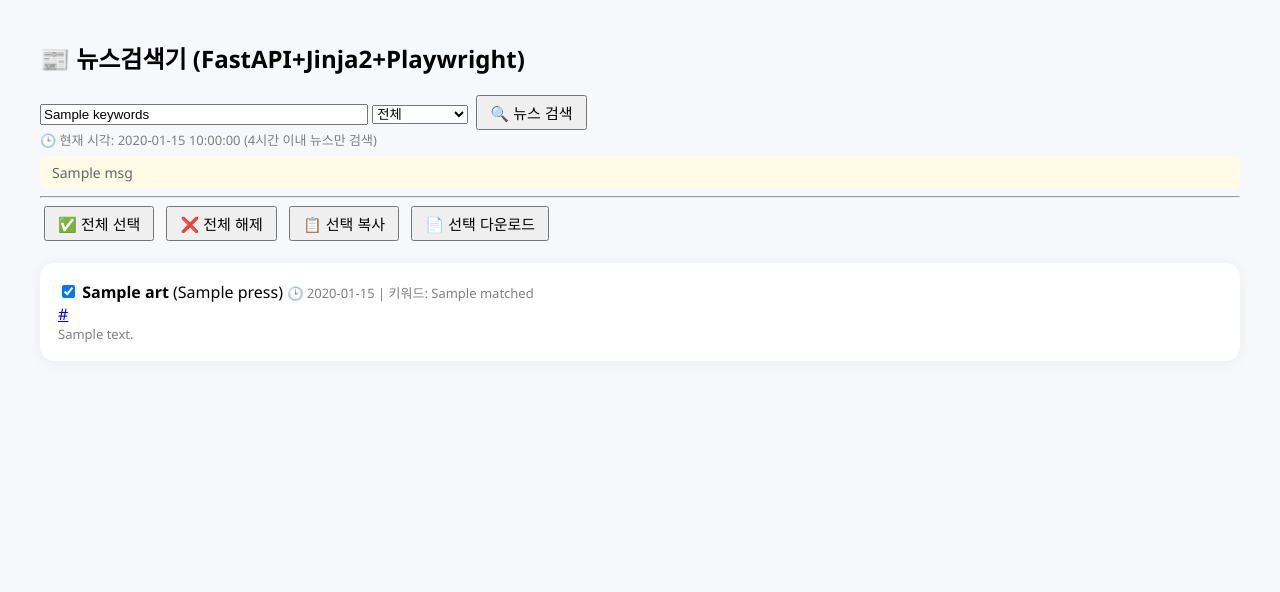
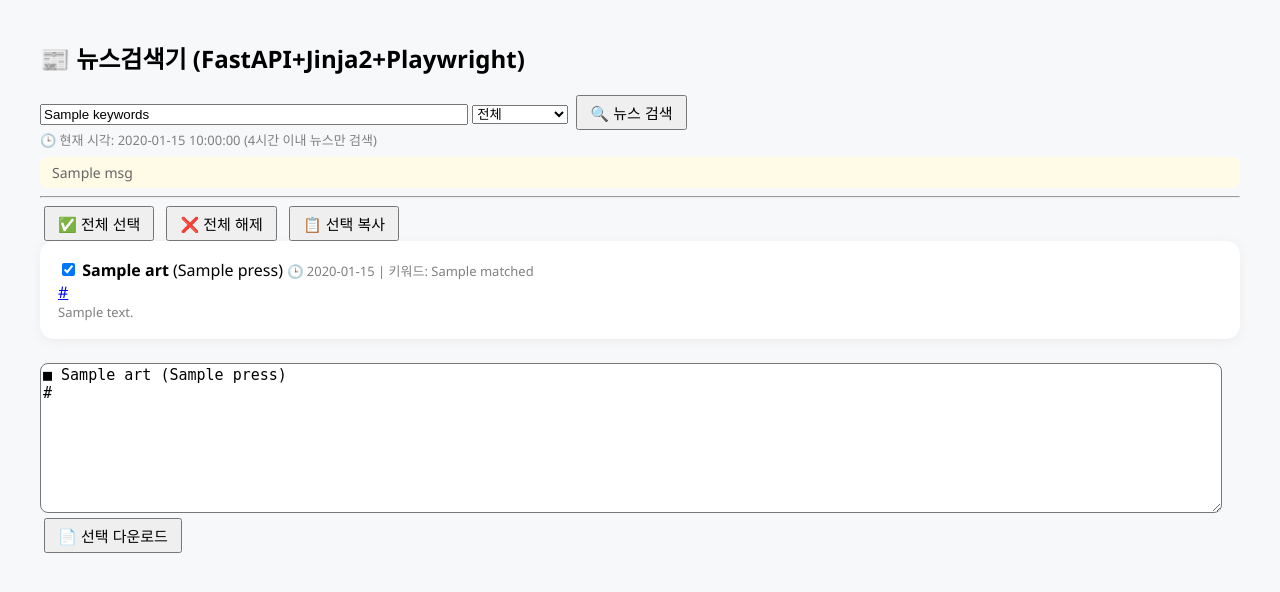
Before and after one commit to jecktya/naver-news-shortener, a FastAPI app: template templates/news_search.html in a window 1280 px wide. Shown: the top 592 px of the page. Run offline with FastAPI, Linux system fonts and the light colour scheme; the template is opened without the code that fills it: most values are stand-ins (such as "Sample title", 1, 10 or a date in 2020).

Commit message:
Update news_search.html

```diff
--- a/templates/news_search.html
+++ b/templates/news_search.html
@@ -9,11 +9,13 @@
         .card { background: #fff; padding: 18px; margin-bottom: 14px; border-radius: 14px; box-shadow: 0 2px 12px #ececec;}
         .btn { padding:5px 12px; font-size:15px; margin: 0 4px;}
         .small {font-size:13px;color:gray;}
+        textarea { width:98%; font-size:15px; margin-top:10px; border-radius:8px; }
     </style>
     <script>
         // 전체 선택/해제
         function selectAll(val) {
             document.querySelectorAll("input[name='selected']").forEach(chk=>{chk.checked=val;});
+            updateFinalText();
         }
         // 복사 기능
         function copySelected() {
@@ -26,12 +28,20 @@
             navigator.clipboard.writeText(txt);
             alert("복사되었습니다!");
         }
+        function updateFinalText() {
+            let arr = [];
+            document.querySelectorAll("input[name='selected']:checked").forEach(chk=>{
+                let t = chk.dataset.title, p = chk.dataset.press, u = chk.dataset.short;
+                arr.push(`■ ${t} (${p})\n${u}`);
+            });
+            document.getElementById('final_txt').value = arr.join('\n\n');
+        }
     </script>
 </head>
 <body>
     <h2>📰 뉴스검색기 (FastAPI+Jinja2+Playwright)</h2>
     <form method="post">
-        <input name="keywords" value="{{keywords}}" style="width:320px;" placeholder="키워드(쉼표로 구분)">
+        <input name="keywords" value="{{keywords}}" style="width:420px;" placeholder="키워드(쉼표로 구분)">
         <select name="search_mode">
             <option value="전체" {% if search_mode=='전체' %}selected{% endif %}>전체</option>
             <option value="동영상만" {% if search_mode=='동영상만' %}selected{% endif %}>동영상만</option>
@@ -45,28 +55,29 @@
     {% endfor %}
     {% if results %}
     <hr>
-    <form method="post" action="/download">
+    <div>
         <button type="button" class="btn" onclick="selectAll(true)">✅ 전체 선택</button>
         <button type="button" class="btn" onclick="selectAll(false)">❌ 전체 해제</button>
         <button type="button" class="btn" onclick="copySelected()">📋 선택 복사</button>
-        <button type="submit" class="btn">📄 선택 다운로드</button>
-        <br><br>
+    </div>
+    <form method="post" action="/download" onsubmit="return true;">
         {% for art in results %}
         <div class="card">
             <input type="checkbox" name="selected" value="{{art.url}}" checked
-                data-title="{{art.title}}" data-press="{{art.press}}" data-short="{{art.short_url}}">
+                data-title="{{art.title}}" data-press="{{art.press}}" data-short="{{art.short_url}}" onclick="updateFinalText()">
             <b>{{art.title}}</b> ({{art.press}})
             <span class="small">🕒 {{art.pubdate.strftime("%Y-%m-%d %H:%M")}} | 키워드: {{art.matched|join(", ")}}</span>
             <div>
                 <a href="{{art.short_url}}" target="_blank">{{art.short_url}}</a>
             </div>
-            <input type="hidden" name="titles" value="{{art.title}}">
-            <input type="hidden" name="press" value="{{art.press}}">
-            <input type="hidden" name="urls" value="{{art.short_url}}">
             <div class="small">{{art.desc}}</div>
         </div>
         {% endfor %}
+        <textarea id="final_txt" name="final_txt" rows="8" readonly>{{final_txt}}</textarea>
+        <br>
+        <button type="submit" class="btn">📄 선택 다운로드</button>
     </form>
+    <script>updateFinalText();</script>
     {% endif %}
 </body>
 </html>
```
